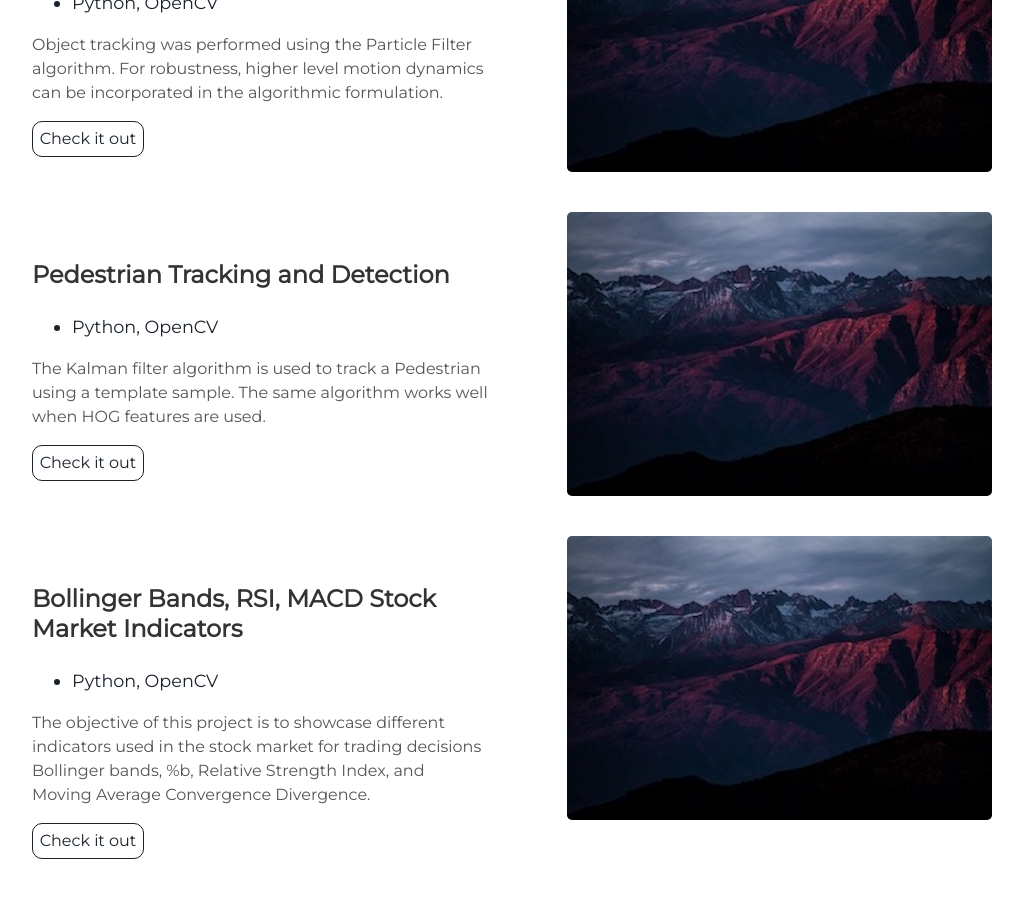
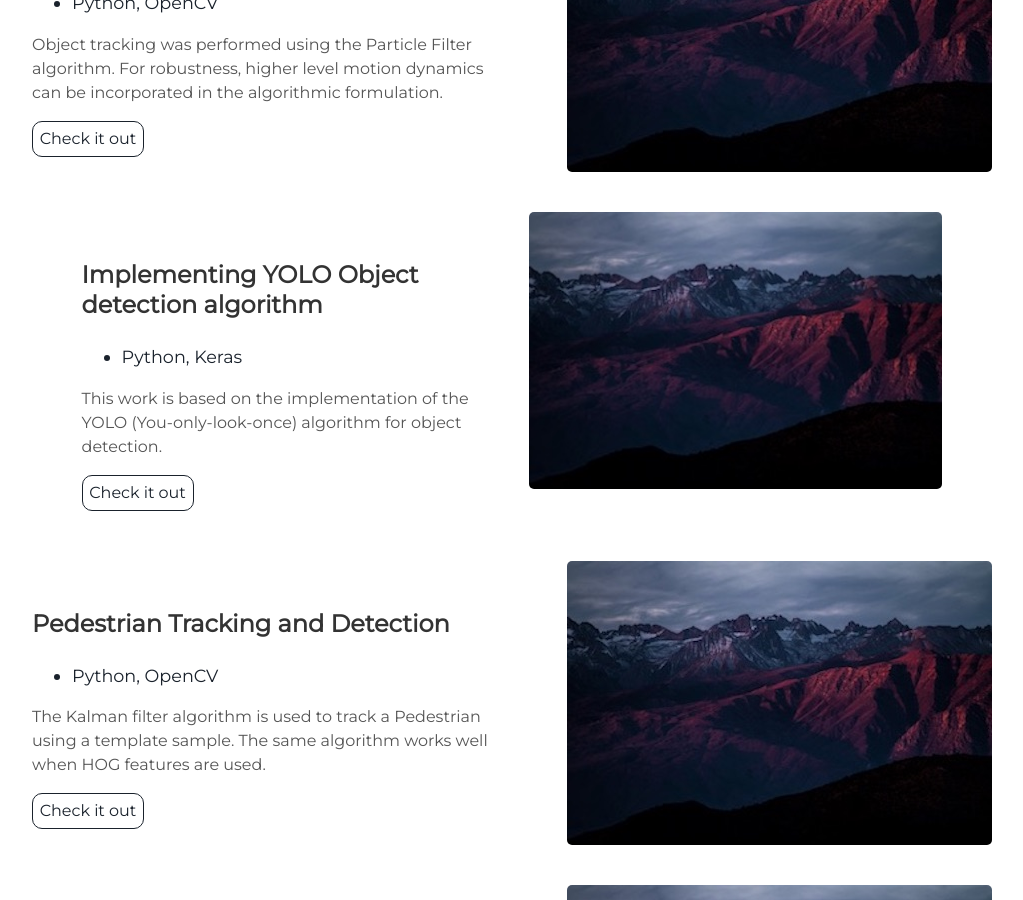
Before and after one commit to kbmajeed/kbmajeed.github.io, a Jekyll site: the page built from index.html, in a window 1280 px wide and 900 px high, scrolled down 2607 px. Shown: the whole window, without its empty margins (128-1151 px from the left). Built offline with Jekyll 4.4.1, drawn with Linux system fonts in a browser that asks for light colours.

Commit message:
Update projects.html

```diff
--- a/_includes/projects.html
+++ b/_includes/projects.html
@@ -45,6 +45,21 @@
     </ul>
     <p> Object tracking was performed using the Particle Filter algorithm. For robustness,
     higher level motion dynamics can be incorporated in the algorithmic formulation.</p>
+    <a class="project-link" href="https://github.com/kbmajeed/SeaLionVision">Check it out</a>
+  </div>
+</div>
+
+
+<div class="user-projects">
+  <div class="images-right">
+    <img alt="mountains" src="{{ "/assets/img/mountains.jpg" | prepend: site.baseurl }}" />
+  </div>
+  <div class="contents">
+    <h3> Implementing YOLO Object detection algorithm </h3>
+    <ul>
+      <li> Python, Keras </li>
+    </ul>
+    <p>This work is based on the implementation of the YOLO (You-only-look-once) algorithm for object detection.</p>
     <a class="project-link" href="https://github.com/kbmajeed/SeaLionVision">Check it out</a>
   </div>
 </div>
@@ -107,7 +122,7 @@
     <p> Face detection was performed as described in the Viola-Jonespaper. Haar features create
       representations for human faces while Boosting enhances the performance of the learner
       by concentrating on difficult samples.</p>
-    <a class="project-link" href="https://github.com/kbmajeed/SeaLionVision">Check it out</a>
+    <a class="project-link" href="https://kbmajeed.github.io/HiddenFiles/">Check it out</a>
   </div>
 </div>
 
@@ -124,7 +139,7 @@
       the least squares solution of the Optical flow equations. It is assumed that objects move slowly,
       however, for objects with more displacement, the Heirarchical LK performs better
     .</p>
-    <a class="project-link" href="https://github.com/kbmajeed/SeaLionVision">Check it out</a>
+    <a class="project-link" href="https://kbmajeed.github.io/HiddenFiles/">Check it out</a>
   </div>
 </div>
 
@@ -254,7 +269,7 @@
     It involves three main steps: Calibration, Radiance Map, and Tone Mapping. The Camera response curve
     is calculated in the first step, followed by a the computation of radiance map. Finally, correction
      of the color tones in the image is performed. </p>
-    <a class="project-link" href="https://github.com/kbmajeed/SeaLionVision">Check it out</a>
+    <a class="project-link" href="https://kbmajeed.github.io/HiddenFiles/">Check it out</a>
   </div>
 </div>
 
@@ -270,7 +285,7 @@
     <p>Video textures are created through 3 steps. First is computing a similarity metric.
     Second is to compute the transition difference. Third involves finding and synthesizing
     recurrent loops</p>
-    <a class="project-link" href="https://github.com/kbmajeed/SeaLionVision">Check it out</a>
+    <a class="project-link" href="https://kbmajeed.github.io/HiddenFiles/">Check it out</a>
   </div>
 </div>
 
```
